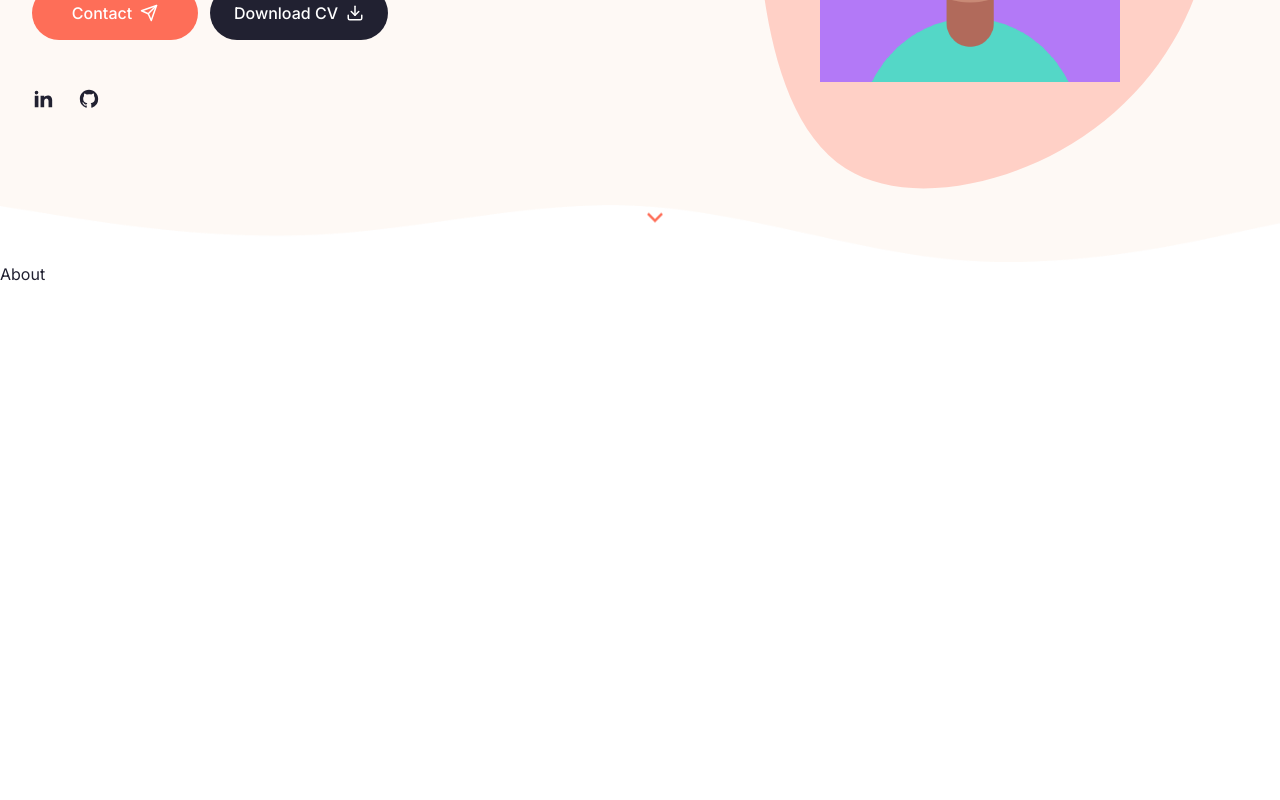
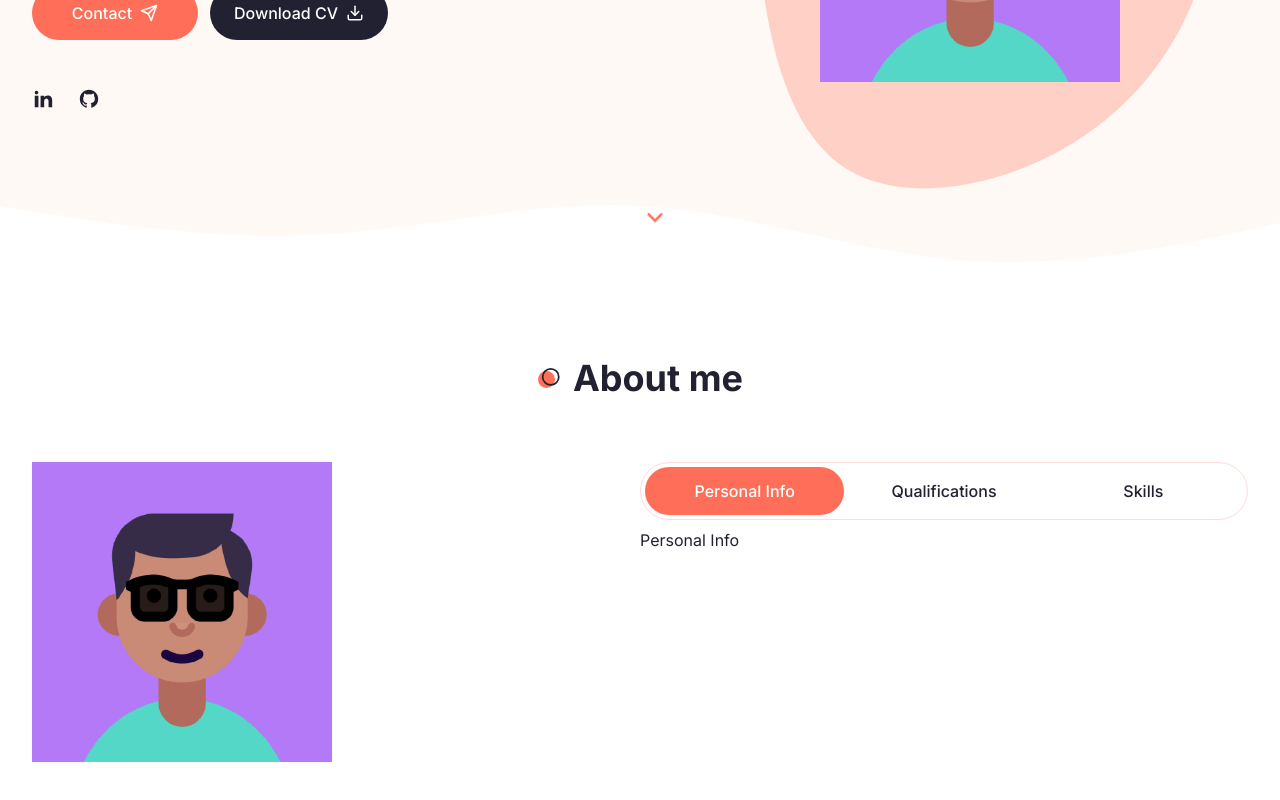
Before and after one commit to nisarg-dave/portfolio, a Next.js app: page / in a window 1280 px wide. Shown: the part 512-1312 px from the top of the page. Built offline with nearby package versions, Linux system fonts and the light colour scheme.

Commit message:
feat: added dev image to about section and created tabs

```diff
--- a/app/globals.css
+++ b/app/globals.css
@@ -73,3 +73,7 @@
 .badge {
   @apply z-10 w-[200px] bg-white dark:backdrop-blur-[44px] shadow-2xl p-4 rounded-[10px] flex items-center;
 }
+
+.section-title {
+  @apply text-4xl font-bold relative w-max flex items-center justify-between gap-x-3 before:bg-dots_light before:dark:bg-dots_dark before:bg-no-repeat before:bg-center before:w-[24px] before:h-[24px];
+}
--- a/components/About.tsx
+++ b/components/About.tsx
@@ -102,7 +102,43 @@
   ) => {
     return arr.find((item) => item.title === title);
   };
-  return <div>About</div>;
+  return (
+    <section className="xl:h-[860px] pb-12 xl:py-24">
+      <div className="container mx-auto">
+        <h2 className="section-title mb-8 xl:mb-16 text-center mx-auto">
+          About me
+        </h2>
+        <div className="flex flex-col xl:flex-row">
+          {/* Image */}
+          <div className="hidden xl:flex flex-1 relative">
+            <DevImg
+              containerStyles="bg-about_shape_light dark:bg-about_shape_dark w-[300px] h-[300px] bg-no-repeat relative"
+              imgSrc="/about/developer.png"
+            />
+          </div>
+          {/* Tabs */}
+          <div className="flex-1">
+            <Tabs defaultValue="personal">
+              <TabsList className="w-full grid xl:grid-cols-3 xl:nax-w-[520px] xl:border dark:border-none">
+                <TabsTrigger value="personal">Personal Info</TabsTrigger>
+                <TabsTrigger value="qualifications">Qualifications</TabsTrigger>
+                <TabsTrigger value="skills">Skills</TabsTrigger>
+              </TabsList>
+              {/* tabs content */}
+              <div>
+                {/* personal */}
+                <TabsContent value="personal">Personal Info</TabsContent>
+                <TabsContent value="qualifications">
+                  Qualifications Info
+                </TabsContent>
+                <TabsContent value="skills">Skills Info</TabsContent>
+              </div>
+            </Tabs>
+          </div>
+        </div>
+      </div>
+    </section>
+  );
 }
 
 export default About;
--- a/components/ui/tabs.tsx
+++ b/components/ui/tabs.tsx
@@ -1,11 +1,11 @@
-"use client"
+"use client";
 
-import * as React from "react"
-import * as TabsPrimitive from "@radix-ui/react-tabs"
+import * as React from "react";
+import * as TabsPrimitive from "@radix-ui/react-tabs";
 
-import { cn } from "@/lib/utils"
+import { cn } from "@/lib/utils";
 
-const Tabs = TabsPrimitive.Root
+const Tabs = TabsPrimitive.Root;
 
 const TabsList = React.forwardRef<
   React.ElementRef<typeof TabsPrimitive.List>,
@@ -14,13 +14,13 @@
   <TabsPrimitive.List
     ref={ref}
     className={cn(
-      "inline-flex h-10 items-center justify-center rounded-md bg-muted p-1 text-muted-foreground",
+      "inline-flex items-center justify-center xl:bg-white p-1 text-muted-foregound rounded-[30px] dark:md:bg-secondary",
       className
     )}
     {...props}
   />
-))
-TabsList.displayName = TabsPrimitive.List.displayName
+));
+TabsList.displayName = TabsPrimitive.List.displayName;
 
 const TabsTrigger = React.forwardRef<
   React.ElementRef<typeof TabsPrimitive.Trigger>,
@@ -29,13 +29,13 @@
   <TabsPrimitive.Trigger
     ref={ref}
     className={cn(
-      "inline-flex items-center justify-center whitespace-nowrap rounded-sm px-3 py-1.5 text-sm font-medium ring-offset-background transition-all focus-visible:outline-none focus-visible:ring-2 focus-visible:ring-ring focus-visible:ring-offset-2 disabled:pointer-events-none disabled:opacity-50 data-[state=active]:bg-background data-[state=active]:text-foreground data-[state=active]:shadow-sm",
+      "inline-flex items-center justify-center whitespace-nowrap rounded-full px-3 py-1.5 text-base font-medium ring-offset-background transition-all focus-visible:outline-none focus-visible:ring-2 focus-visible:ring-ring focus-visible:ring-offset-2 disabled:pointer-events-none disabled:opacity-50 data-[state=active]:bg-primary data-[state=active]:text-white data-[state=active]:shadow-sm h-[48px]",
       className
     )}
     {...props}
   />
-))
-TabsTrigger.displayName = TabsPrimitive.Trigger.displayName
+));
+TabsTrigger.displayName = TabsPrimitive.Trigger.displayName;
 
 const TabsContent = React.forwardRef<
   React.ElementRef<typeof TabsPrimitive.Content>,
@@ -49,7 +49,7 @@
     )}
     {...props}
   />
-))
-TabsContent.displayName = TabsPrimitive.Content.displayName
+));
+TabsContent.displayName = TabsPrimitive.Content.displayName;
 
-export { Tabs, TabsList, TabsTrigger, TabsContent }
+export { Tabs, TabsList, TabsTrigger, TabsContent };
--- a/tailwind.config.js
+++ b/tailwind.config.js
@@ -79,6 +79,10 @@
         hero_shape: "url(/hero/shape-1.svg)",
         hero_shape2_light: "url(/hero/shape-2-light.svg)",
         hero_shape2_dark: "url(/hero/shape-2-dark.svg)",
+        about_shape_light: "url(/about/shape-light.svg)",
+        about_dark_light: "url(/about/shape-dark.svg)",
+        dots_light: "url(/dots-light.svg)",
+        dots_dark: "url(/dots-dark.svg)",
       },
     },
   },
```
Also changed, not shown: public/about/developer.png.
